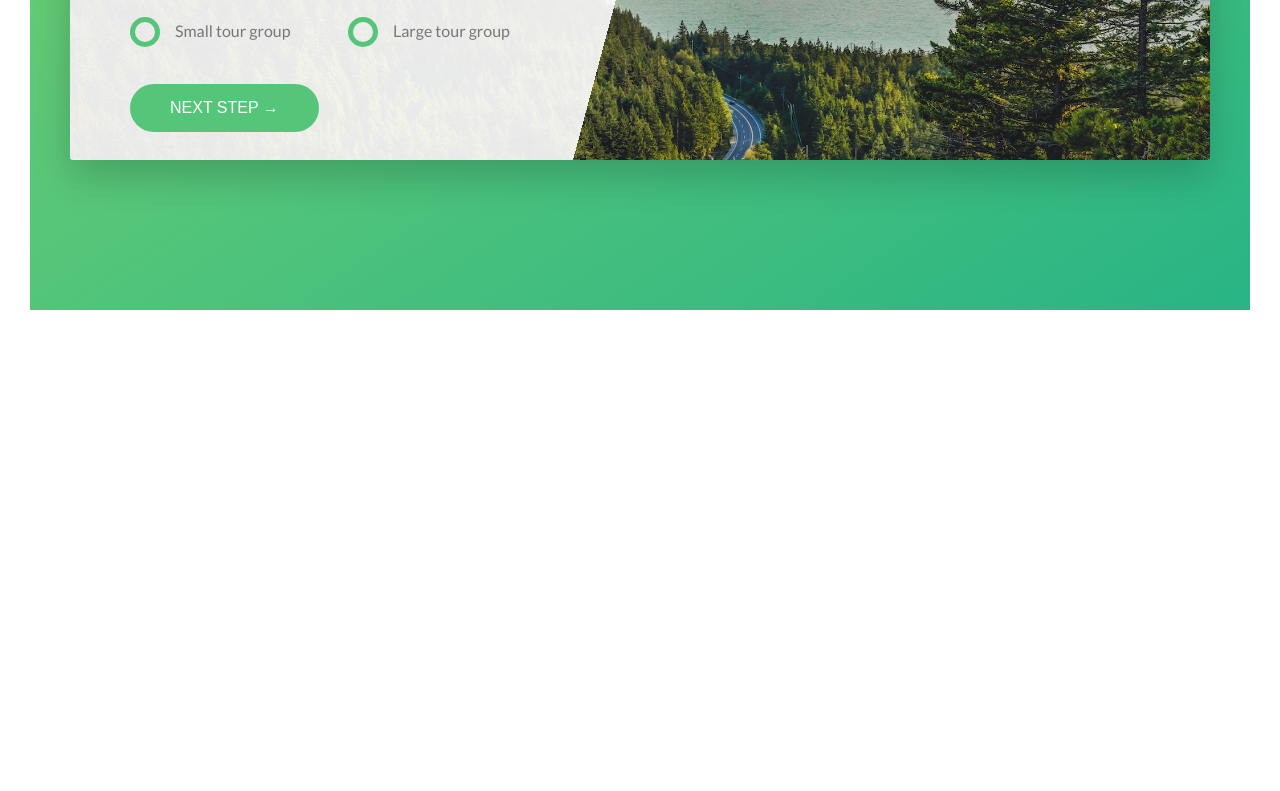
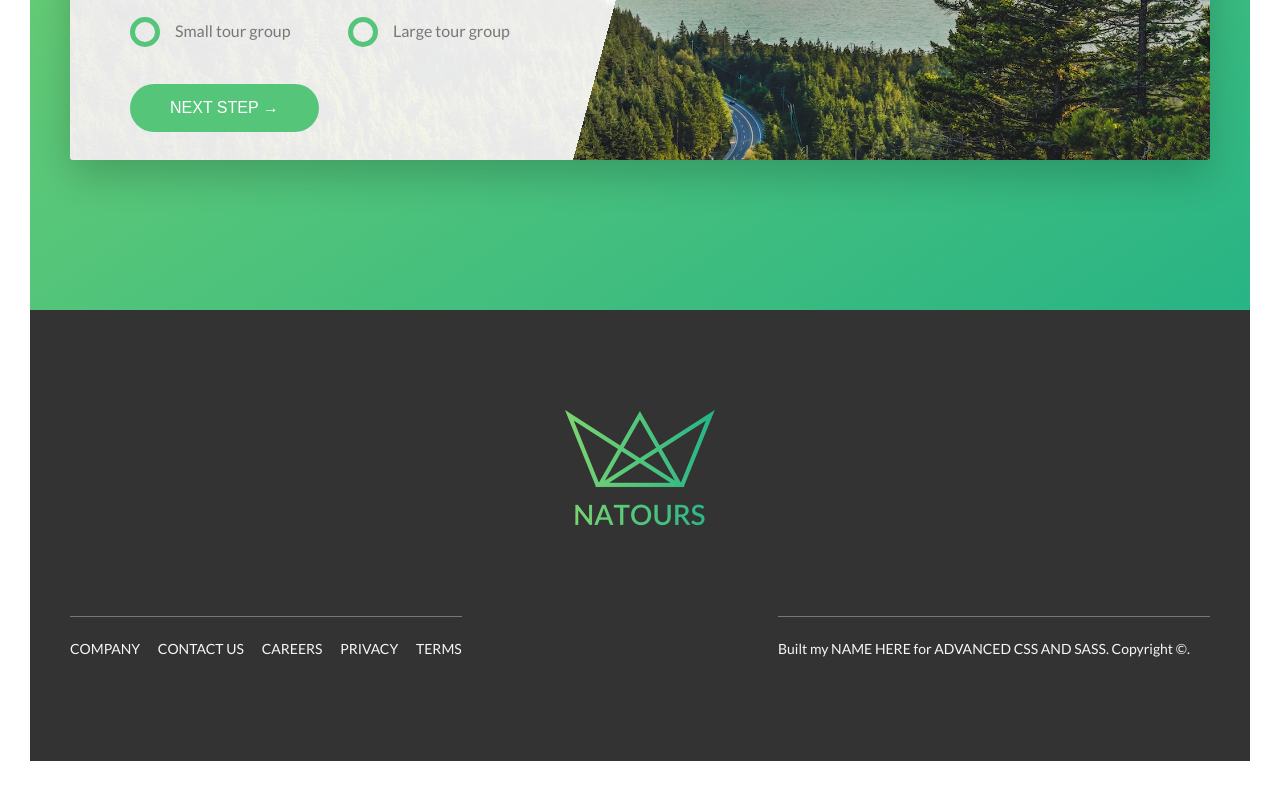
Before and after one commit to thaingocnguyen/Natours, a plain HTML site: page index.html in a window 1280 px wide. Shown: the part 4947-5738 px from the top of the page. Before the commit the page ends 5287 px from the top, so only its background shows below. Drawn offline with Linux system fonts and the light colour scheme.

Commit message:
Built footer

```diff
--- a/css/style.css
+++ b/css/style.css
@@ -459,6 +459,44 @@ body {
     transform: translateX(-4rem) scale(1);
     filter: blur(3px) brightness(80%); }
 
+.footer {
+  background-color: #333;
+  padding: 10rem 0;
+  font-size: 1.4rem; }
+  .footer__logo-box {
+    text-align: center;
+    margin-bottom: 8rem; }
+  .footer__logo {
+    width: 15rem;
+    height: auto; }
+  .footer__navigation {
+    border-top: 1px solid #777;
+    padding-top: 2rem;
+    display: inline-block; }
+  .footer__list {
+    list-style: none; }
+  .footer__item {
+    display: inline-block; }
+    .footer__item:not(:last-child) {
+      margin-right: 1.5rem; }
+  .footer__link:link, .footer__link:visited {
+    color: #f7f7f7;
+    text-decoration: none;
+    text-transform: uppercase;
+    display: inline-block;
+    transition: all .2s;
+    background-color: #333; }
+  .footer__link:hover, .footer__link:active {
+    color: #55c57a;
+    box-shadow: 0 1rem 2rem rgba(0, 0, 0, 0.4);
+    transform: rotate(5deg) scale(1.3); }
+  .footer__copyright {
+    color: #f7f7f7;
+    border-top: 1px solid #777;
+    padding-top: 2rem;
+    width: 80%;
+    float: right; }
+
 .row {
   max-width: 114rem;
   margin: 0 auto; }
--- a/index.html
+++ b/index.html
@@ -301,6 +301,30 @@
             </div>
         </section>
         </main>
+
+        <footer class="footer">
+            <div class="footer__logo-box">
+                <img src="img/logo-green-2x.png" alt="Full logo" class="footer__logo">
+            </div>
+            <div class="row">
+                <div class="col-1-of-2">
+                    <div class="footer__navigation">
+                        <ul class="footer__list">
+                            <li class="footer__item"><a href="#" class="footer__link">Company</a></li>
+                            <li class="footer__item"><a href="#" class="footer__link">Contact us</a></li>
+                            <li class="footer__item"><a href="#" class="footer__link">Careers</a></li>
+                            <li class="footer__item"><a href="#" class="footer__link">Privacy</a></li>
+                            <li class="footer__item"><a href="#" class="footer__link">Terms</a></li>
+                        </ul>
+                    </div>
+                </div>
+                <div class="col-1-of-2">
+                    <p class="footer__copyright">
+                        Built my <a href="#" class="footer__link">NAME HERE</a> for <a href="#" class="footer__link">Advanced CSS and Sass</a>. Copyright &copy.
+                    </p>
+                </div>
+            </div>
+        </footer>
         <!--
         <section class="grid-test">
             <div class="row">
--- a/sass/abstract/_variables.scss
+++ b/sass/abstract/_variables.scss
@@ -11,8 +11,11 @@ $color-tertiary-dark: #5643fa;
 
 $color-grey-light-1: #f7f7f7;
 $color-grey-light-2: #eee;
+
 $color-grey-dark: #777;
 $color-grey-dark-2: #999;
+$color-grey-dark-3: #333;
+
 $color-white: #fff;
 $color-black: #000;
 
--- /dev/null
+++ b/sass/layout/_footer.scss
@@ -0,0 +1,61 @@
+.footer {
+    background-color: $color-grey-dark-3;
+    padding: 10rem 0;
+    font-size: 1.4rem;
+
+    &__logo-box {
+        text-align: center;
+        margin-bottom: 8rem;
+    }
+
+    &__logo {
+        width: 15rem;
+        height: auto;
+    }
+
+    &__navigation {
+        border-top: 1px solid $color-grey-dark;
+        padding-top: 2rem;
+        display: inline-block;
+    }
+
+    &__list {
+        list-style: none;
+    }
+
+    &__item {
+        display: inline-block;
+
+        &:not(:last-child) {
+            margin-right: 1.5rem;
+        }
+    }
+
+    &__link {
+        &:link,
+        &:visited {
+            color: $color-grey-light-1;
+            text-decoration: none;
+            text-transform: uppercase;
+            display: inline-block;
+            transition: all .2s;
+            background-color: $color-grey-dark-3;
+        }
+
+        &:hover,
+        &:active {
+            color: $color-primary;
+            box-shadow: 0 1rem 2rem rgba($color-black, .4);
+            transform: rotate(5deg) scale(1.3);
+        }
+    }
+
+    &__copyright {
+        color: $color-grey-light-1;
+        border-top: 1px solid $color-grey-dark;
+        padding-top: 2rem;
+        width: 80%;
+        float: right;
+    }
+
+}
--- a/sass/main.scss
+++ b/sass/main.scss
@@ -15,6 +15,7 @@
 @import "components/form";
 @import "components/story";
 
+@import "layout/footer";
 @import "layout/grid";
 @import "layout/header";
 
```
